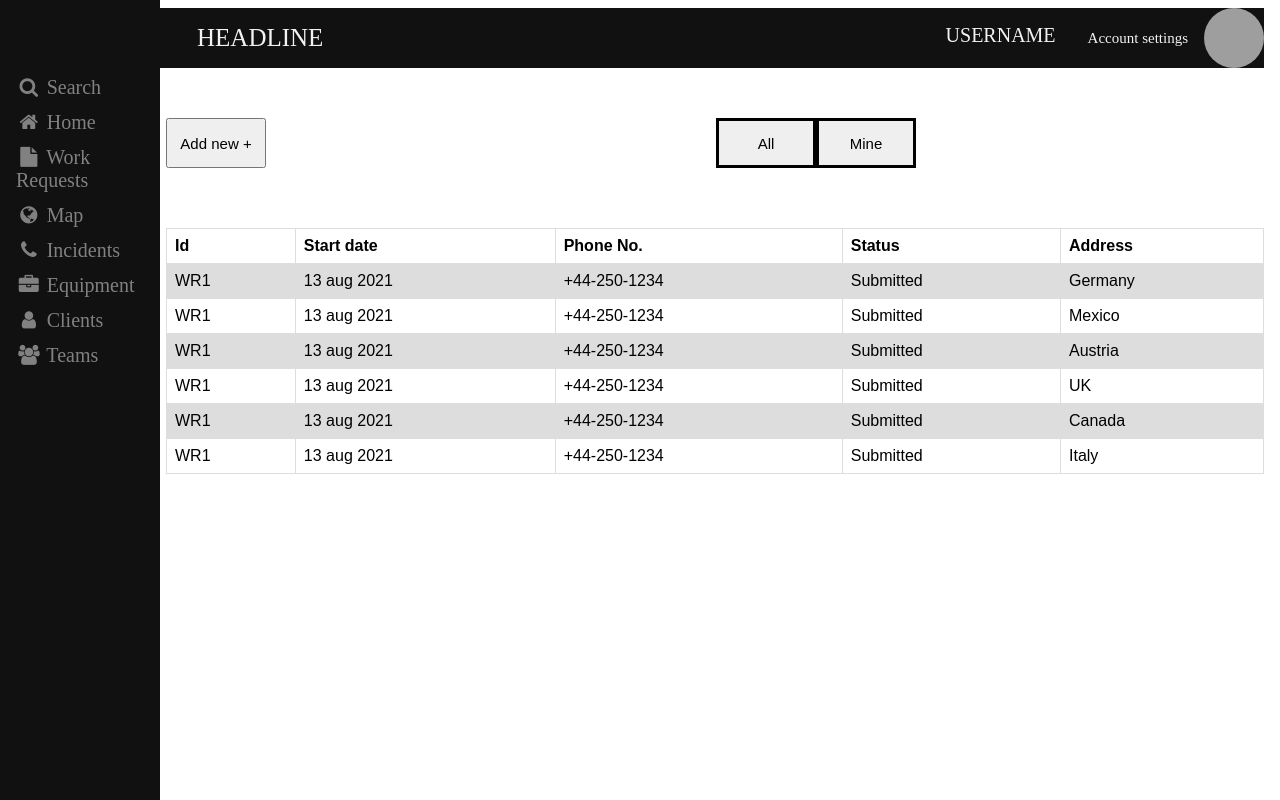
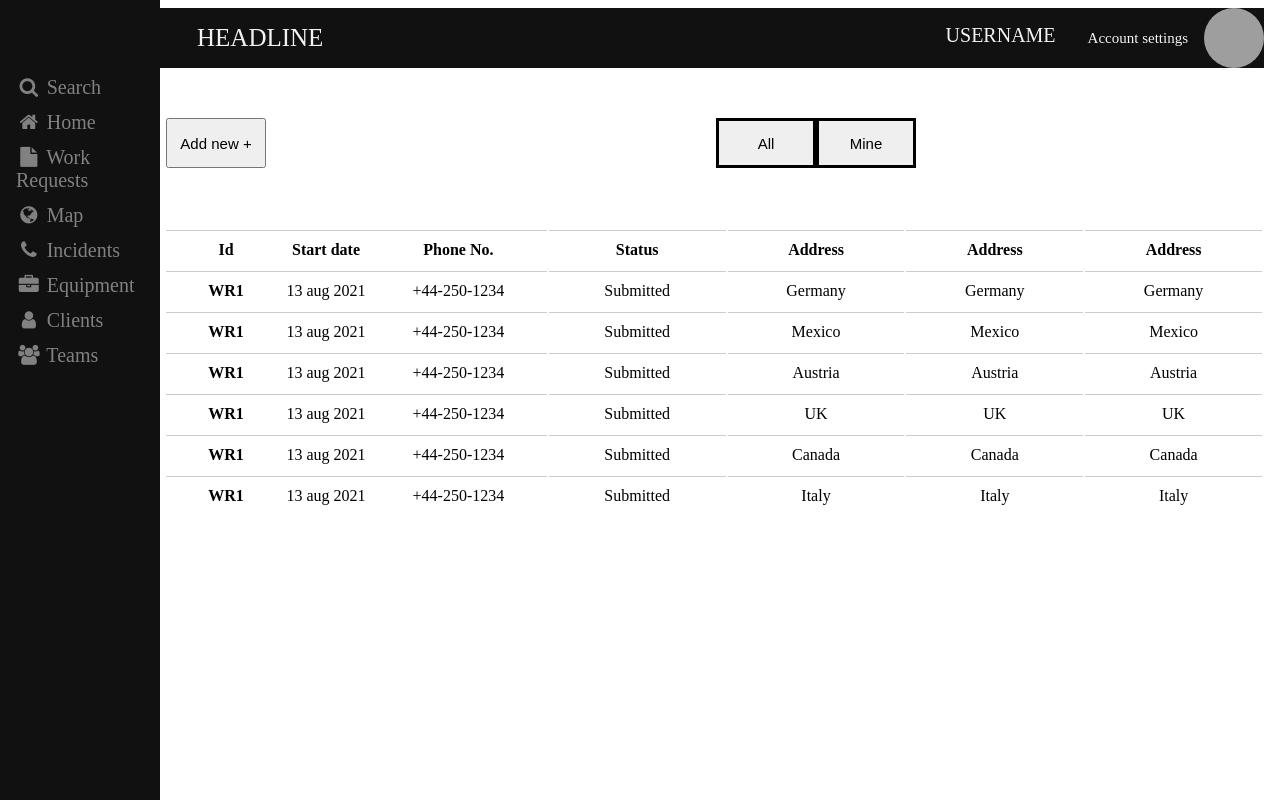
Before and after one commit to JovanM97/Web2-Projekat, an Angular app: page /incidents in a window 1280 px wide. Shown: the top 800 px of the page. Built offline with nearby package versions, Linux system fonts and the light colour scheme; grey boxes are pictures that could not be loaded.

Commit message:
Table component upgraded.

```diff
--- a/src/app/table/table.component.css
+++ b/src/app/table/table.component.css
@@ -1,15 +1,78 @@
-table {
-    font-family: arial, sans-serif;
-    border-collapse: collapse;
+
+  table {
+    table-layout: fixed;
     width: 100%;
+    *margin-left: -100px;
+  }
+  td, th {
+    text-align: center;
+    vertical-align: top;
+    border-top: 1px solid #ccc;
+    padding:10px;
+    width:100%;
+  }
+  th {
+  /*  position:absolute;
+    *position: relative; /*ie7*/
+  /*  left:0; */
+    width:100%;
+  }
+  .hard_left {
+    position:absolute;
+    *position: relative; /*ie7*/
+    left:0;
+    width:100px;
+  }
+  .next_left {
+    position:absolute;
+    *position: relative; /*ie7*/
+    left:100px;
+    width:100px;
+  }
+  .outer {position:relative}
+  .inner {
+    overflow-x:scroll;
+    overflow-y:visible;
+    width:auto;
+    margin-left:200px;
   }
 
+    /* .long {
+     background: yellow;
+     letter-spacing: 6em;
+  }   */
+
+  /* table {
+    table-layout: fixed;
+    width: 100%;
+    *margin-left: -100px;
+  }
   td, th {
-    border: 1px solid #dddddd;
-    text-align: left;
-    padding: 8px;
+    vertical-align: top;
+    border-top: 1px solid #ccc;
+    padding:10px;
+    width:100px;
   }
-
-  tr:nth-child(even) {
-    background-color: #dddddd;
+  th {
+  /
+    width:100px;
   }
+  .hard_left {
+    position:absolute;
+    *position: relative;
+    left:0;
+    width:100px;
+  }
+  .next_left {
+    position:absolute;
+    *position: relative;
+    left:100px;
+    width:100px;
+  }
+  .outer {position:relative}
+  .inner {
+    overflow-x:scroll;
+    overflow-y:visible;
+    width:400px;
+    margin-left:200px;
+  } */
--- a/src/app/table/table.component.html
+++ b/src/app/table/table.component.html
@@ -1,54 +1,70 @@
-<div>
-
+<div class="outer">
+    <div class="inner">
     <table>
         <tr>
-            <th>Id</th>
-            <th>Start date</th>
+            <th class="hard_left">Id</th>
+            <th class="next_left">Start date</th>
             <th>Phone No.</th>
             <th>Status</th>
             <th>Address</th>
+            <th>Address</th>
+            <th>Address</th>
         </tr>
         <tr>
-            <td>WR1</td>
-            <td>13 aug 2021</td>
-            <td>+44-250-1234</td>
-            <td>Submitted</td>
-            <td>Germany</td>
+            <th class="hard_left">WR1</th>
+            <td class="next_left">13 aug 2021</td>
+            <td class="long">+44-250-1234</td>
+            <td class="long">Submitted</td>
+            <td class="long">Germany</td>
+            <td class="long">Germany</td>
+            <td class="long">Germany</td>
         </tr>
         <tr>
-            <td>WR1</td>
-            <td> 13 aug 2021</td>
-            <td>+44-250-1234</td>
-            <td>Submitted</td>
-            <td>Mexico</td>
+            <th class="hard_left">WR1</th>
+            <td class="next_left"> 13 aug 2021</td>
+            <td class="long">+44-250-1234</td>
+            <td class="long">Submitted</td>
+            <td class="long">Mexico</td>
+            <td class="long">Mexico</td>
+            <td class="long">Mexico</td>
         </tr>
         <tr>
-            <td>WR1</td>
-            <td>13 aug 2021</td>
-            <td>+44-250-1234</td>
-            <td>Submitted</td>
-            <td>Austria</td>
+            <th class="hard_left">WR1</th>
+            <td class="next_left">13 aug 2021</td>
+            <td class="long">+44-250-1234</td>
+            <td class="long">Submitted</td>
+            <td class="long">Austria</td>
+            <td class="long">Austria</td>
+            <td class="long">Austria</td>
         </tr>
         <tr>
-            <td>WR1</td>
-            <td>13 aug 2021</td>
-            <td>+44-250-1234</td>
-            <td>Submitted</td>
-            <td>UK</td>
+            <th class="hard_left">WR1</th>
+            <td class="next_left">13 aug 2021</td>
+            <td class="long">+44-250-1234</td>
+            <td class="long">Submitted</td>
+            <td class="long">UK</td>
+            <td class="long">UK</td>
+            <td class="long">UK</td>
         </tr>
         <tr>
-            <td>WR1</td>
-            <td>13 aug 2021</td>
-            <td>+44-250-1234</td>
-            <td>Submitted</td>
-            <td>Canada</td>
+            <th class="hard_left">WR1</th>
+            <td class="next_left">13 aug 2021</td>
+            <td class="long">+44-250-1234</td>
+            <td class="long">Submitted</td>
+            <td class="long">Canada</td>
+            <td class="long">Canada</td>
+            <td class="long">Canada</td>
         </tr>
         <tr>
-            <td>WR1</td>
-            <td>13 aug 2021</td>
-            <td>+44-250-1234</td>
-            <td>Submitted</td>
-            <td>Italy</td>
+            <th class="hard_left">WR1</th>
+            <td class="next_left">13 aug 2021</td>
+            <td class="long">+44-250-1234</td>
+            <td class="long">Submitted</td>
+            <td class="long">Italy</td>
+            <td class="long">Italy</td>
+            <td class="long">Italy</td>
         </tr>
+
     </table>
 </div>
+</div>
--- a/src/app/work-request-page/work-request-page.component.html
+++ b/src/app/work-request-page/work-request-page.component.html
@@ -1,6 +1,13 @@
 <app-top-bar></app-top-bar>
 <app-sidebar></app-sidebar>
 
-<div style="margin-left: 150px;">
+<button  class="button" style="height: 50px; width: 100px; margin-left: 150px">Add new +</button>
+<!-- <div style="border: 2px solid black; margin-top: -180px; margin-left: 648px; margin-right: 1035px;white-space: nowrap; display: inline-block;"></div> -->
+<button class="button1" style="height: 50px; width: 100px; margin-left: 450px;border: 3px solid black;">All</button>
+<button class="button1" style="height: 50px; width: 100px;border: 3px solid black;">Mine</button>
+
+<button class="button" style="height: 50px; width: 100px; margin-left: 1788px;">Filter</button>
+
+<div style="margin-left: 150px; margin-top: 10px;">
     <app-table></app-table>
 </div>
```
